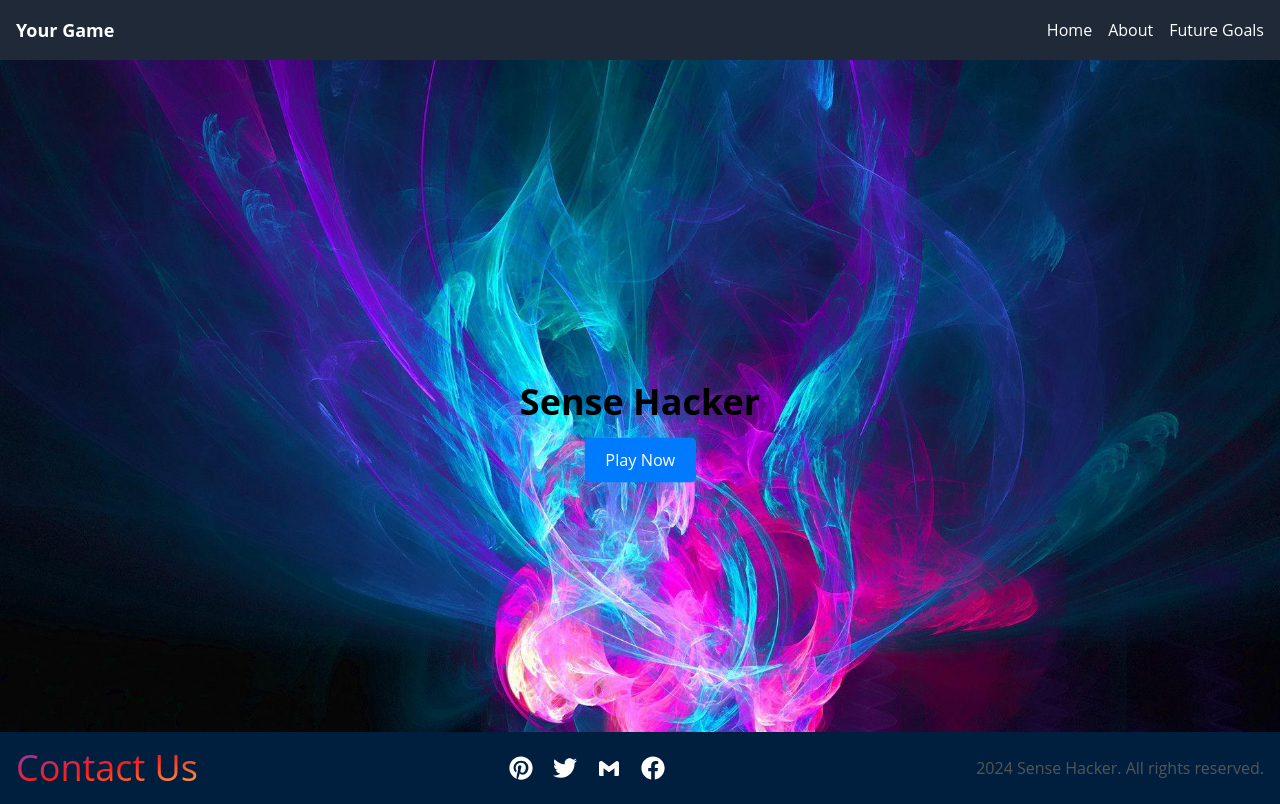
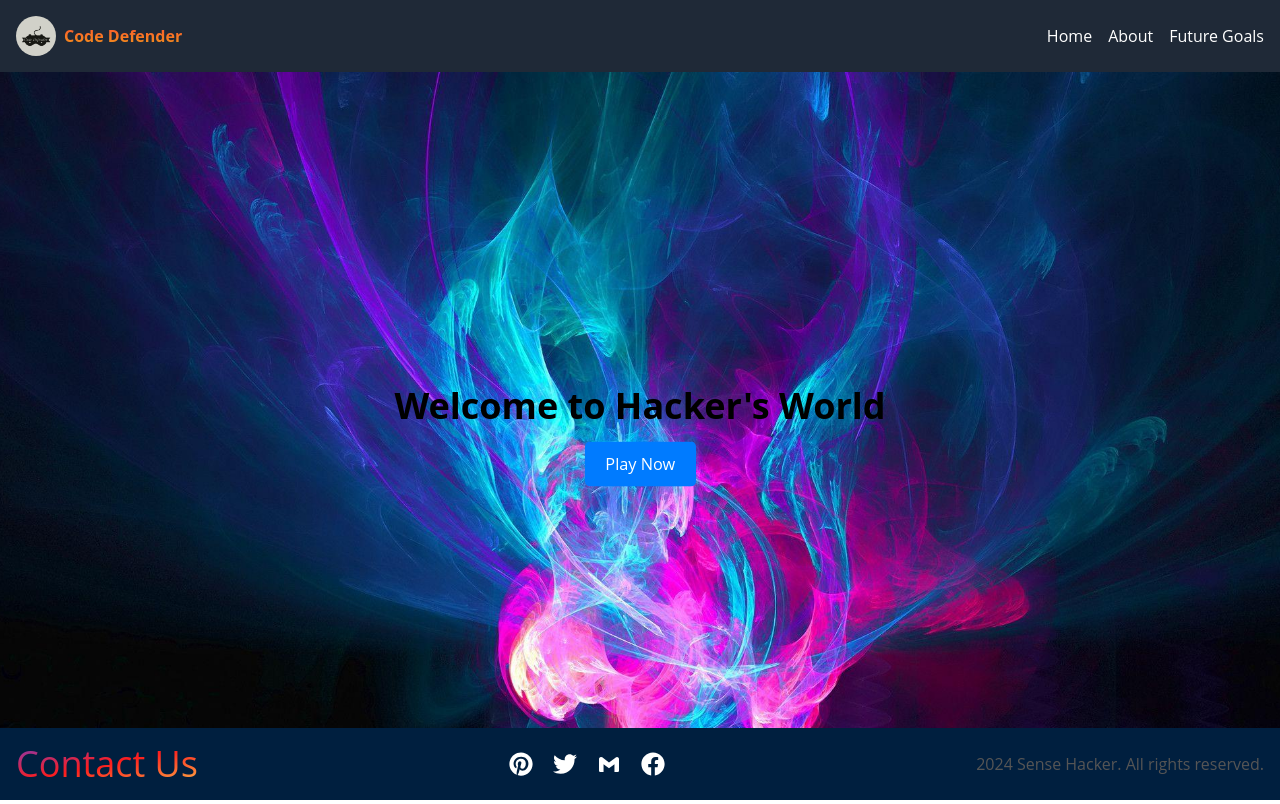
Before and after one commit to akrai15/Synchronicity_S1, a React (Vite) app in the folder CodeDefender/: page / in a window 1280 px wide. Built offline with nearby package versions, Linux system fonts and the light colour scheme.

Commit message:
updates To Navbar

```diff
--- a/CodeDefender/src/App.css
+++ b/CodeDefender/src/App.css
@@ -8,7 +8,7 @@ body, html {
 }
 
 .full-screen-container {
-  height: 93vh;
+  height: 91vh;
   width: 100vw;
   display: flex;
   align-items: center;
@@ -34,3 +34,61 @@ body, html {
 .sexy-button:hover {
   background-color: #0056b3;
 }
+
+
+@keyframes fadeIn {
+  from {
+    opacity: 0;
+  }
+  to {
+    opacity: 1;
+  }
+}
+
+@keyframes fadeInUp {
+  from {
+    opacity: 0;
+    transform: translateY(20px);
+  }
+  to {
+    opacity: 1;
+    transform: translateY(0);
+  }
+}
+
+@keyframes fadeInDown {
+  from {
+    opacity: 0;
+    transform: translateY(-20px);
+  }
+  to {
+    opacity: 1;
+    transform: translateY(0);
+  }
+}
+
+@keyframes fadeInLeft {
+  from {
+    opacity: 0;
+    transform: translateX(-20px);
+  }
+  to {
+    opacity: 1;
+    transform: translateX(0);
+  }
+}
+
+@keyframes fadeInRight {
+  from {
+    opacity: 0;
+    transform: translateX(20px);
+  }
+  to {
+    opacity: 1;
+    transform: translateX(0);
+  }
+}
+
+.animate-fadeIn {
+  animation: fadeIn 2s forwards;
+}
--- a/CodeDefender/src/components/Home.jsx
+++ b/CodeDefender/src/components/Home.jsx
@@ -36,7 +36,7 @@ function Home() {
         }}
       >
         <div className="text-center text-dark full-screen-content">
-          <h2 className="text-4xl font-bold mb-4">Sense Hacker</h2>
+          <h2 className="text-4xl font-bold mb-4">Welcome to Hacker's World</h2>
           <Link to="/game">
             <button className="sexy-button">Play Now</button>
           </Link>
--- a/CodeDefender/src/components/Navbar.jsx
+++ b/CodeDefender/src/components/Navbar.jsx
@@ -1,7 +1,7 @@
-import { useState } from 'react';
-import { FaBars, FaTimes } from 'react-icons/fa';
+import React, { useState } from 'react';
+import { FaBars, FaTimes } from "react-icons/fa";
 import { Link } from 'react-router-dom';
-
+import logo1 from '../assets/logo1.jpg';
 const Navbar = () => {
   const [isMenuOpen, setIsMenuOpen] = useState(false);
 
@@ -9,15 +9,21 @@ const Navbar = () => {
     setIsMenuOpen(!isMenuOpen);
   };
 
-  const closeMenu = () => {
-    setIsMenuOpen(false);
-  };
-
   return (
     <nav className="bg-gray-800 p-4">
       <div className="container mx-auto flex justify-between items-center">
-        {/* Logo or Game Title */}
-        <span className="text-white text-lg font-bold">Your Game</span>
+
+        {/* Logo or Game Title with rounded logo */}
+        <div className="flex items-center">
+          <img
+            src={logo1}  // Replace with the URL of your logo image
+            alt="Logo"
+            className="rounded-full w-10 h-10 mr-2"
+          />
+          <span className='bg-gradient-to-b from-[#FF512F] to-[#F09819] bg-clip-text font-[15px] font-bold text-transparent  text-transparent' >
+        Code Defender
+      </span>
+        </div>
 
         {/* Navigation Links */}
         <div className="hidden lg:flex space-x-4">
@@ -56,7 +62,6 @@ const Navbar = () => {
               <a>Future Goals</a>
             </Link>
           </div>
-
         )}
       </div>
     </nav>
```
Also changed, not shown: CodeDefender/src/assets/logo1.jpg (added). Lines whose indentation alone changed are shown as unchanged.
